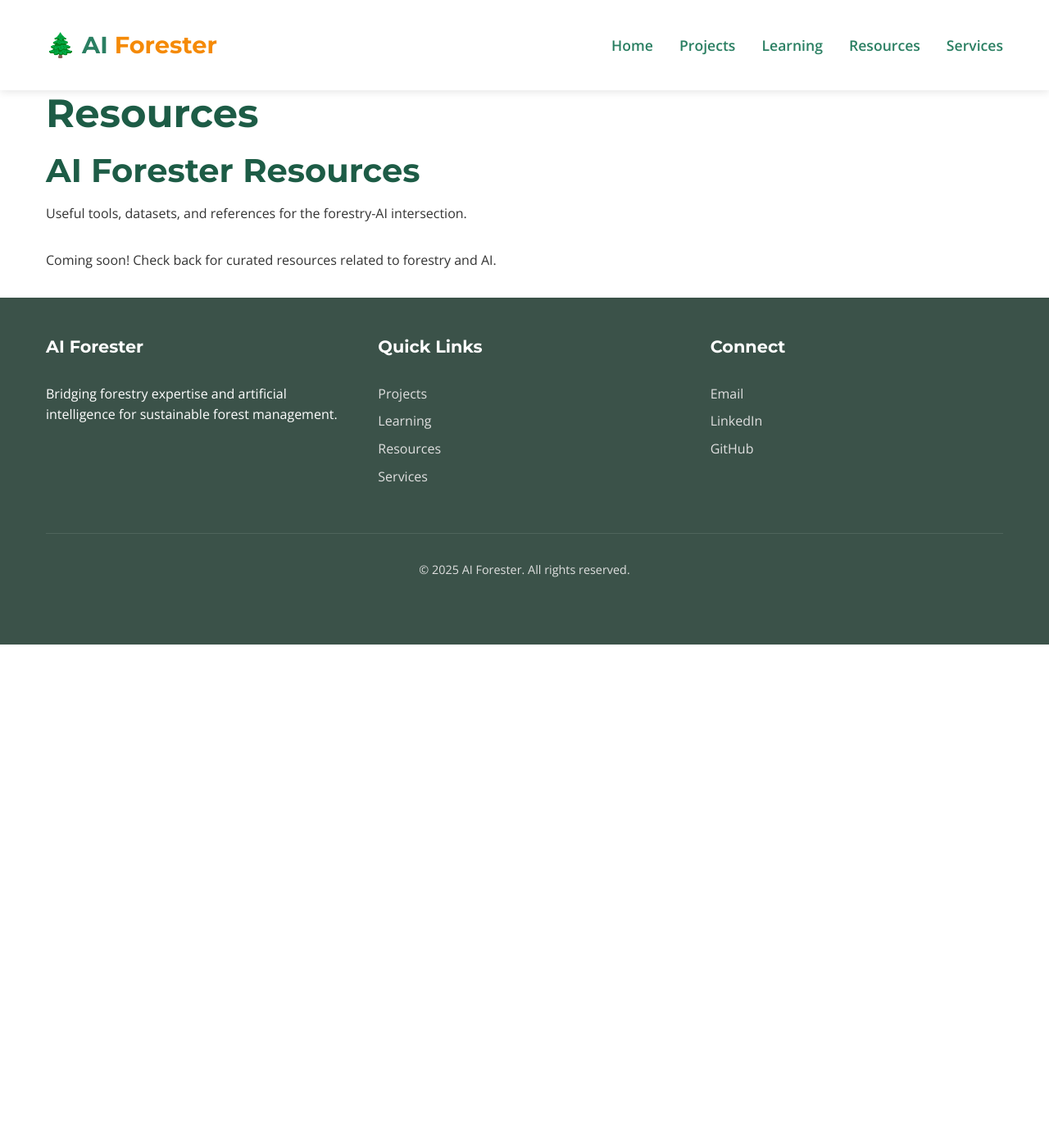
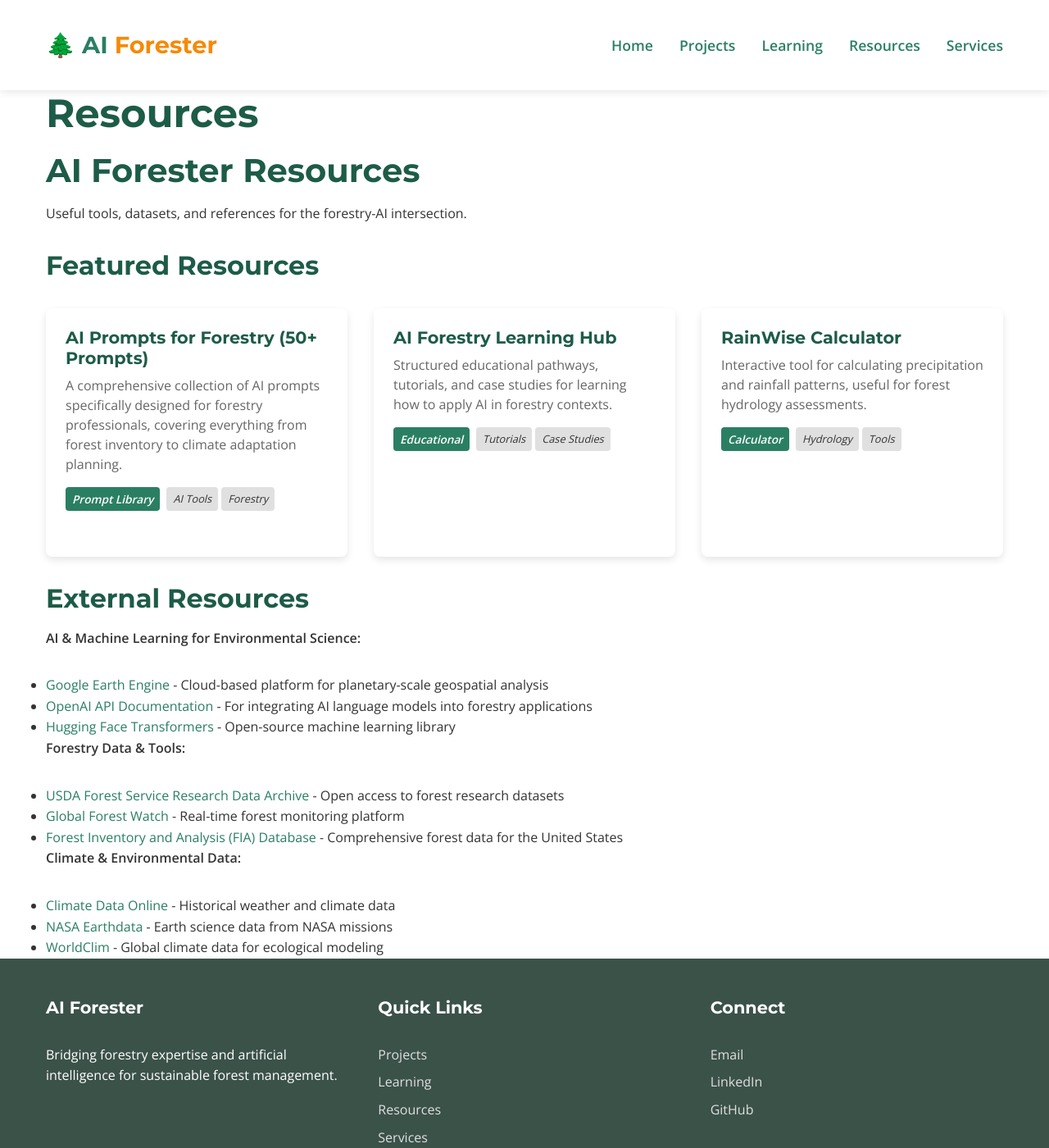
Before and after one commit to davidbeleznay/davidbeleznay.github.io, a Jekyll site: the page built from resources/index.md, in a window 1280 px wide and 1400 px high. Shown: the whole window at 82% size. Built offline with Jekyll 4.4.1, drawn with Linux system fonts in a browser that asks for light colours.

Commit message:
Fix resources page with actual content and improved styling

```diff
--- a/resources/index.md
+++ b/resources/index.md
@@ -8,24 +8,132 @@
 
 Useful tools, datasets, and references for the forestry-AI intersection.
 
-<!--
-{% assign resources = site.resources | sort: 'date' | reverse %}
-{% for resource in resources %}
+### Featured Resources
+
+<div class="resource-grid">
+
 <div class="resource-card">
-  <h3><a href="{{ resource.url }}">{{ resource.title }}</a></h3>
-  <p>{{ resource.excerpt }}</p>
+  <h3><a href="https://drive.google.com/file/d/16ZgRiskDNVCyqpxBFA-IskUzwNYNUogO/view?usp=sharing" target="_blank">AI Prompts for Forestry (50+ Prompts)</a></h3>
+  <p>A comprehensive collection of AI prompts specifically designed for forestry professionals, covering everything from forest inventory to climate adaptation planning.</p>
   <div class="resource-meta">
-    <span class="type">{{ resource.type }}</span>
-    {% if resource.categories %}
+    <span class="type">Prompt Library</span>
     <span class="categories">
-      {% for category in resource.categories %}
-      <span class="category">{{ category }}</span>
-      {% endfor %}
+      <span class="category">AI Tools</span>
+      <span class="category">Forestry</span>
     </span>
-    {% endif %}
   </div>
 </div>
-{% endfor %}
--->
 
-Coming soon! Check back for curated resources related to forestry and AI.
+<div class="resource-card">
+  <h3><a href="/learning/">AI Forestry Learning Hub</a></h3>
+  <p>Structured educational pathways, tutorials, and case studies for learning how to apply AI in forestry contexts.</p>
+  <div class="resource-meta">
+    <span class="type">Educational</span>
+    <span class="categories">
+      <span class="category">Tutorials</span>
+      <span class="category">Case Studies</span>
+    </span>
+  </div>
+</div>
+
+<div class="resource-card">
+  <h3><a href="/tools/rainwise-calculator.html">RainWise Calculator</a></h3>
+  <p>Interactive tool for calculating precipitation and rainfall patterns, useful for forest hydrology assessments.</p>
+  <div class="resource-meta">
+    <span class="type">Calculator</span>
+    <span class="categories">
+      <span class="category">Hydrology</span>
+      <span class="category">Tools</span>
+    </span>
+  </div>
+</div>
+
+</div>
+
+### External Resources
+
+**AI & Machine Learning for Environmental Science:**
+- [Google Earth Engine](https://earthengine.google.com/) - Cloud-based platform for planetary-scale geospatial analysis
+- [OpenAI API Documentation](https://platform.openai.com/docs) - For integrating AI language models into forestry applications
+- [Hugging Face Transformers](https://huggingface.co/transformers/) - Open-source machine learning library
+
+**Forestry Data & Tools:**
+- [USDA Forest Service Research Data Archive](https://www.fs.usda.gov/rds/) - Open access to forest research datasets
+- [Global Forest Watch](https://www.globalforestwatch.org/) - Real-time forest monitoring platform
+- [Forest Inventory and Analysis (FIA) Database](https://www.fia.fs.usda.gov/) - Comprehensive forest data for the United States
+
+**Climate & Environmental Data:**
+- [Climate Data Online](https://www.ncdc.noaa.gov/cdo-web/) - Historical weather and climate data
+- [NASA Earthdata](https://earthdata.nasa.gov/) - Earth science data from NASA missions
+- [WorldClim](https://www.worldclim.org/) - Global climate data for ecological modeling
+
+<style>
+.resource-grid {
+  display: grid;
+  grid-template-columns: repeat(auto-fit, minmax(300px, 1fr));
+  gap: 2rem;
+  margin: 2rem 0;
+}
+
+.resource-card {
+  background-color: white;
+  border-radius: 8px;
+  padding: 1.5rem;
+  box-shadow: 0 4px 10px rgba(0,0,0,0.1);
+  transition: transform 0.3s ease, box-shadow 0.3s ease;
+}
+
+.resource-card:hover {
+  transform: translateY(-2px);
+  box-shadow: 0 8px 20px rgba(0,0,0,0.1);
+}
+
+.resource-card h3 {
+  margin-bottom: 0.5rem;
+  font-size: 1.3rem;
+}
+
+.resource-card h3 a {
+  color: var(--primary-dark);
+  text-decoration: none;
+}
+
+.resource-card h3 a:hover {
+  color: var(--accent);
+}
+
+.resource-card p {
+  color: var(--gray);
+  margin-bottom: 1rem;
+  line-height: 1.5;
+}
+
+.resource-meta {
+  display: flex;
+  flex-wrap: wrap;
+  gap: 0.5rem;
+  align-items: center;
+}
+
+.type {
+  background-color: var(--primary);
+  color: white;
+  padding: 0.25rem 0.5rem;
+  border-radius: 4px;
+  font-size: 0.85rem;
+  font-weight: 600;
+}
+
+.categories {
+  display: flex;
+  gap: 0.25rem;
+}
+
+.category {
+  background-color: var(--light-gray);
+  color: var(--dark);
+  padding: 0.25rem 0.5rem;
+  border-radius: 4px;
+  font-size: 0.8rem;
+}
+</style>
```
